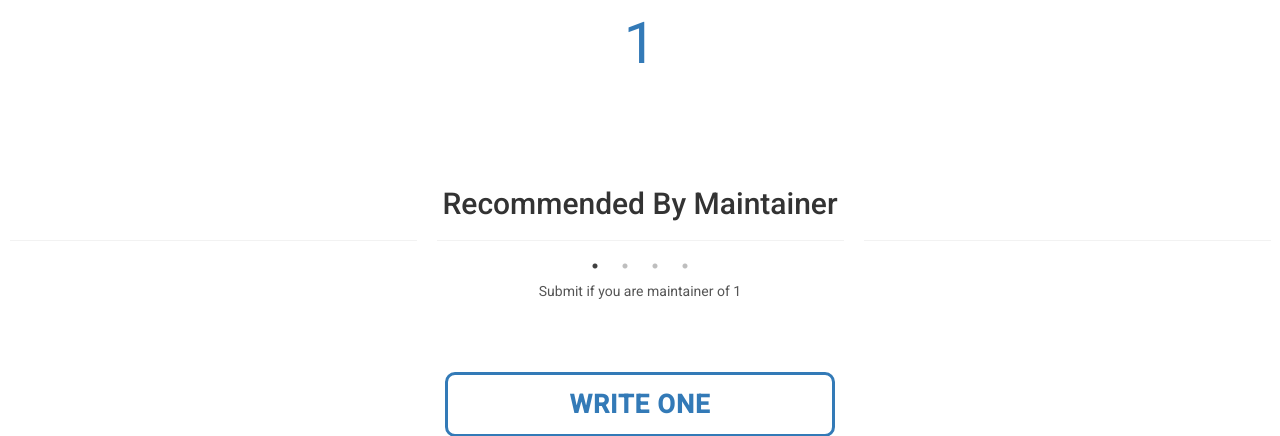
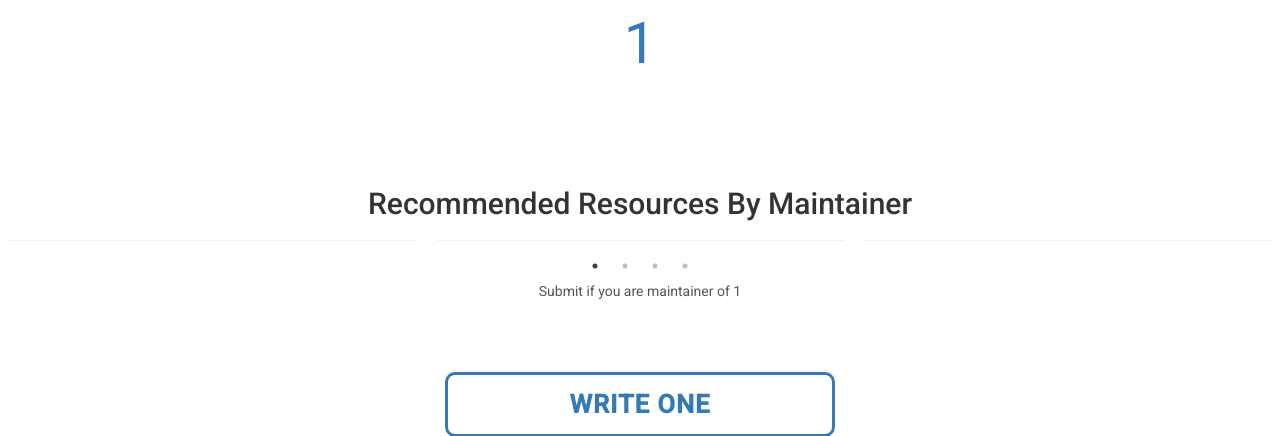
Before and after one commit to thankyou-opensource/thankyou-open-source, a Django app: page /list/1/ in a window 1280 px wide. Shown: the part 415-851 px from the top of the page. Run offline with Django 3.2, Linux system fonts and the light colour scheme; data that the repository does not hold is empty; some libraries are stand-ins or nearby versions.

Commit message:
change text

```diff
--- a/templates/thanks_list.html
+++ b/templates/thanks_list.html
@@ -25,7 +25,7 @@
 </div> <!-- end container -->
 <div class="slider-div">
   <div class="slider-title">
-    <h2>Recommended By Maintainer</h2>
+    <h2>Recommended Resources By Maintainer</h2>
   </div> <!-- end slider-title -->
   <div class="slider responsive">
     <div class="slider-inside-div"></div>
```
